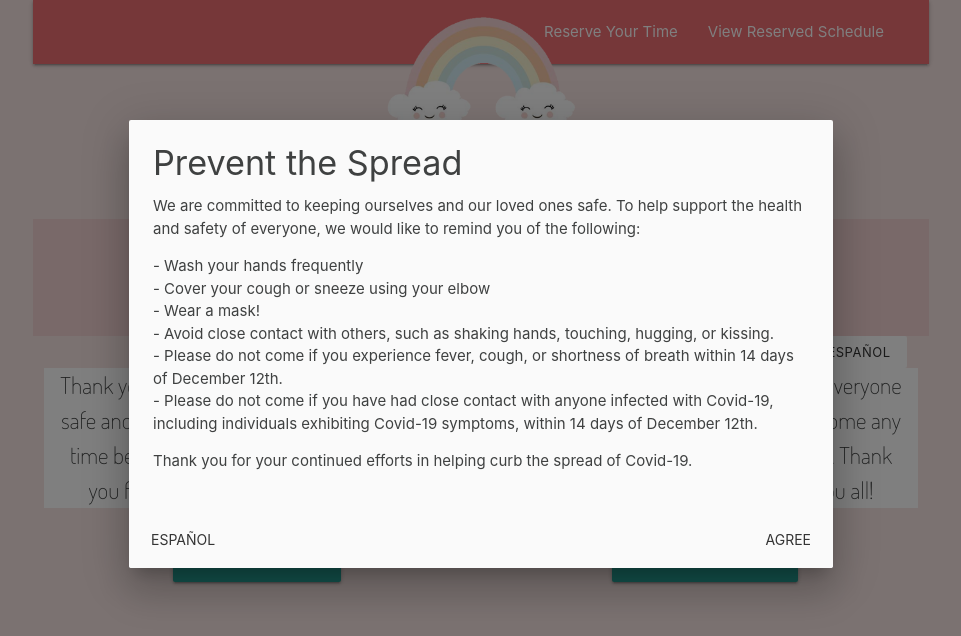
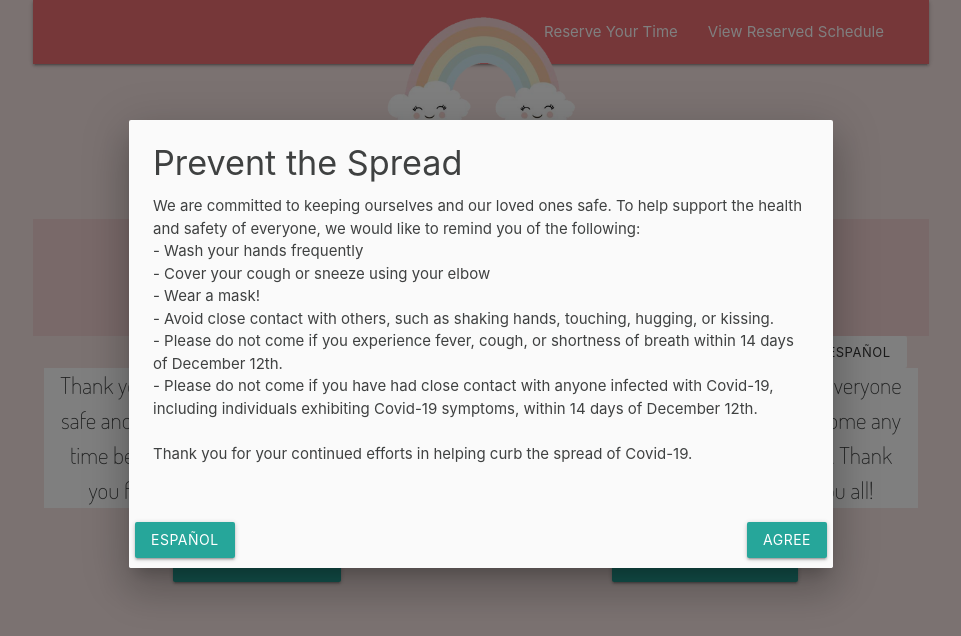
Before and after one commit to bessygmartinez/drive-by-shower, a React (Create React App) app in the folder client/: page / in a window 1280 px wide. Shown: the top 636 px of the page, without its empty margins (159-1120 px from the left). Built offline with nearby package versions, Linux system fonts and the light colour scheme.

Commit message:
changed color of buttons in Modal to teal

```diff
--- a/client/src/components/Modal/index.js
+++ b/client/src/components/Modal/index.js
@@ -30,13 +30,13 @@ export class CovidModal extends Component {
                 <Modal
           actions={[
             <div style={{ float: "right" }} id="modal-close">
-              <Button flat modal="close" node="button" waves="teal"
+              <Button modal="close" node="button" waves="teal"
               onClick={this.setCookie}>
               {this.state.spanish === false ? "Agree" : "De Acuerdo"}
               </Button>
             </div>,
             <div style={{ float: "left" }}>
-              <Button flat node="button" onClick={this.handleToggle}>
+              <Button node="button" onClick={this.handleToggle}>
                 {this.state.spanish === false ? "Español" : "English"}
               </Button>
             </div>,
@@ -64,7 +64,7 @@ export class CovidModal extends Component {
             We are committed to keeping ourselves and our loved ones safe. To help support the
             health and safety of everyone, we would like to remind you of the following:</p>
 
-            <p>
+            <br/>
             <ul className={this.state.spanish === false ? "show-english" : "hide-english"}>
               <li>- Wash your hands frequently</li>
               <li>- Cover your cough or sneeze using your elbow</li>
@@ -83,7 +83,7 @@ export class CovidModal extends Component {
                 December 12th.
               </li>
             </ul>
-            </p>
+            <br/>
 
           <p className={this.state.spanish === false ? "show-english" : "hide-english"}>
             Thank you for your continued efforts in helping curb the spread of Covid-19.
@@ -93,7 +93,7 @@ export class CovidModal extends Component {
           Estamos comprometidos a nuestros seres queridos y a nosotros mismos. Para mantener
           la salud y seguridad de todos, nos gustaría recordarle de lo siguiente:</p>
 
-          <p>
+          <br/>
             <ul className={this.state.spanish === true ? "show-spanish" : "hide-spanish"}>
               <li>- Lávese las manos con frecuencia</li>
               <li>- Cúbrase al toser o estornudar con el codo</li>
@@ -109,7 +109,7 @@ export class CovidModal extends Component {
                 síntomas de Covid-19, dentro de 14 días posteriores al 12 de Diciembre.
               </li>
             </ul>
-            </p>
+            <br/>
 
           <p className={this.state.spanish === true ? "show-spanish" : "hide-spanish"}>
           Gracias por sus continuos esfuerzos en frenar la propagación del Covid-19.
```
